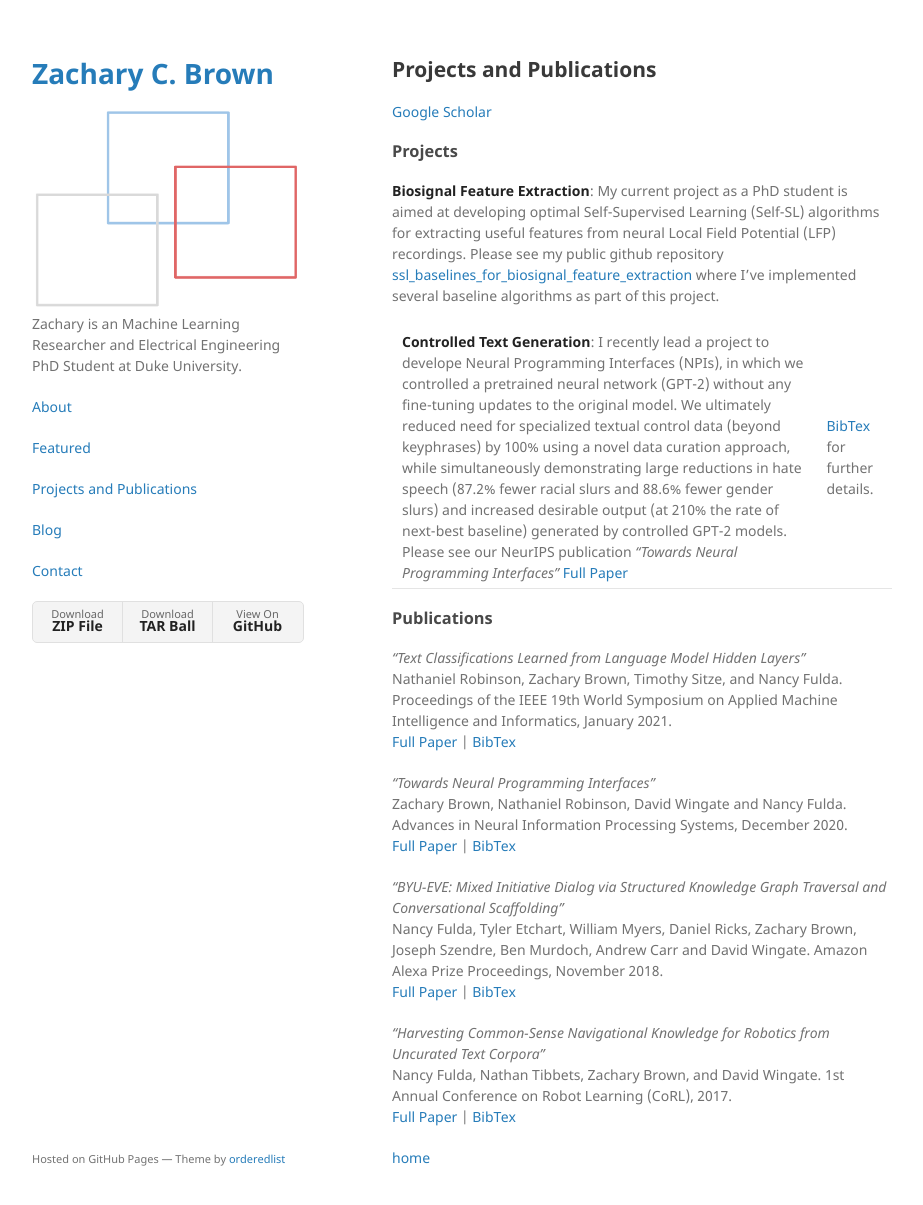
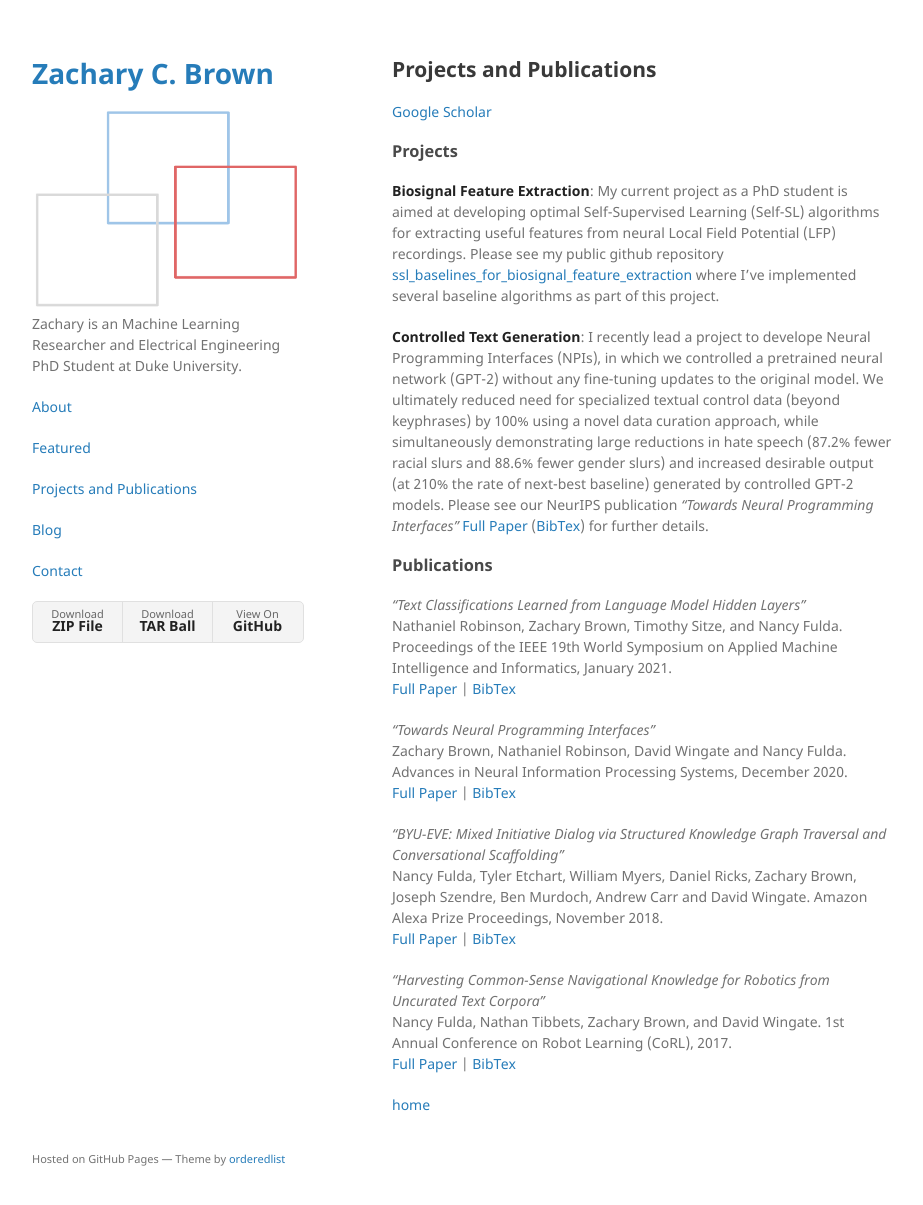
Before and after one commit to zacharycbrown/zacharycbrown.github.io, a Jekyll site: the page built from projects_and_publications.md, in a window 1280 px wide and 1238 px high. Shown: the top 1205 px of the window, without its empty margins (178-1101 px from the left). Built offline with Jekyll 4.4.1, drawn with Linux system fonts in a browser that asks for light colours; our own code applies the rules of GitHub Pages for plain Markdown files.

Commit message:
Formatting bug fixed

```diff
--- a/projects_and_publications.md
+++ b/projects_and_publications.md
@@ -10,7 +10,7 @@ layout: default
 
 **Biosignal Feature Extraction**: My current project as a PhD student is aimed at developing optimal Self-Supervised Learning (Self-SL) algorithms for extracting useful features from neural Local Field Potential (LFP) recordings. Please see my public github repository [ssl_baselines_for_biosignal_feature_extraction](https://github.com/zacharycbrown/ssl_baselines_for_biosignal_feature_extraction) where I've implemented several baseline algorithms as part of this project.
 
-**Controlled Text Generation**: I recently lead a project to develope Neural Programming Interfaces (NPIs), in which we controlled a pretrained neural network (GPT-2) without any fine-tuning updates to the original model. We ultimately reduced need for specialized textual control data (beyond keyphrases) by 100% using a novel data curation approach, while simultaneously demonstrating large reductions in hate speech (87.2% fewer racial slurs and 88.6% fewer gender slurs) and increased desirable output (at 210% the rate of next-best baseline) generated by controlled GPT-2 models. Please see our NeurIPS publication _"Towards Neural Programming Interfaces"_ [Full Paper](https://papers.nips.cc/paper/2020/file/c9f06bc7b46d0247a91c8fc665c13d0e-Paper.pdf) | [BibTex](https://papers.nips.cc/paper/2020/file/c9f06bc7b46d0247a91c8fc665c13d0e-Bibtex.bib) for further details.
+**Controlled Text Generation**: I recently lead a project to develope Neural Programming Interfaces (NPIs), in which we controlled a pretrained neural network (GPT-2) without any fine-tuning updates to the original model. We ultimately reduced need for specialized textual control data (beyond keyphrases) by 100% using a novel data curation approach, while simultaneously demonstrating large reductions in hate speech (87.2% fewer racial slurs and 88.6% fewer gender slurs) and increased desirable output (at 210% the rate of next-best baseline) generated by controlled GPT-2 models. Please see our NeurIPS publication _"Towards Neural Programming Interfaces"_ [Full Paper](https://papers.nips.cc/paper/2020/file/c9f06bc7b46d0247a91c8fc665c13d0e-Paper.pdf) ([BibTex](https://papers.nips.cc/paper/2020/file/c9f06bc7b46d0247a91c8fc665c13d0e-Bibtex.bib)) for further details.
 
 
 ### Publications
```
